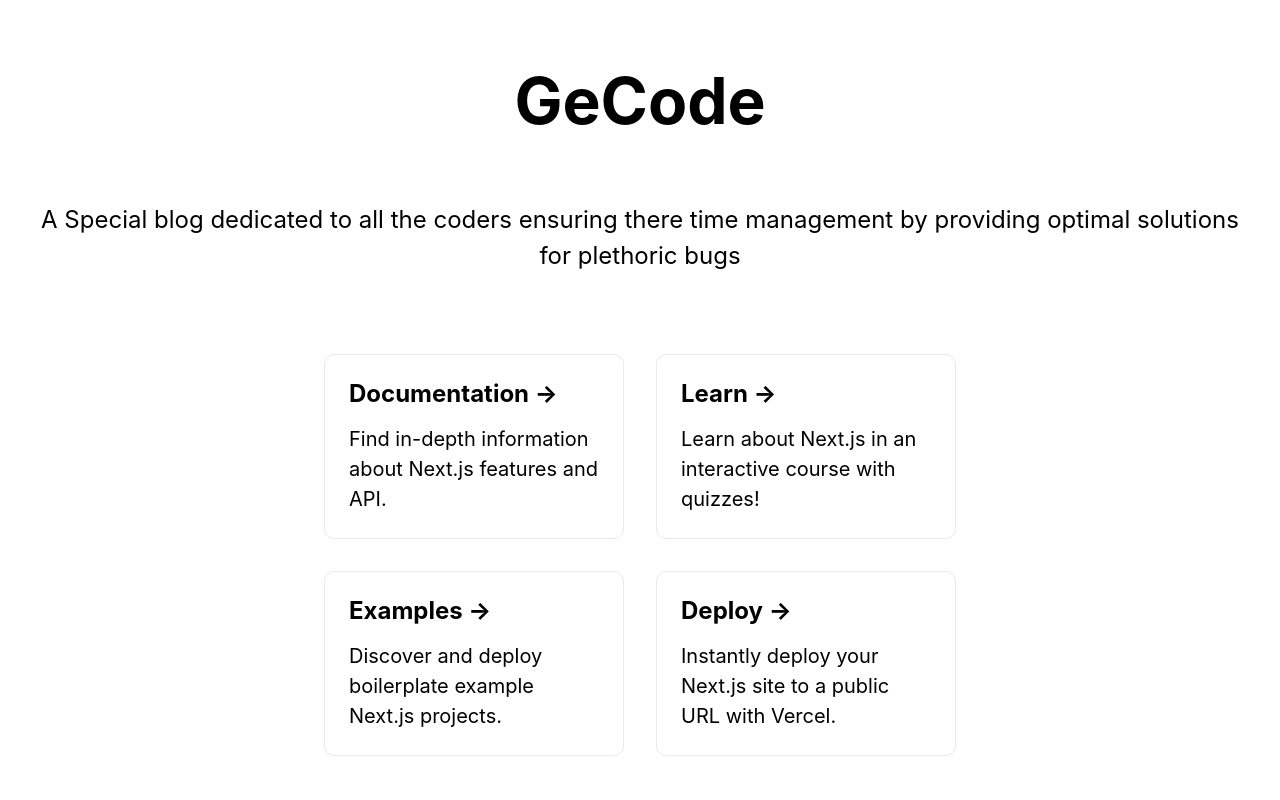
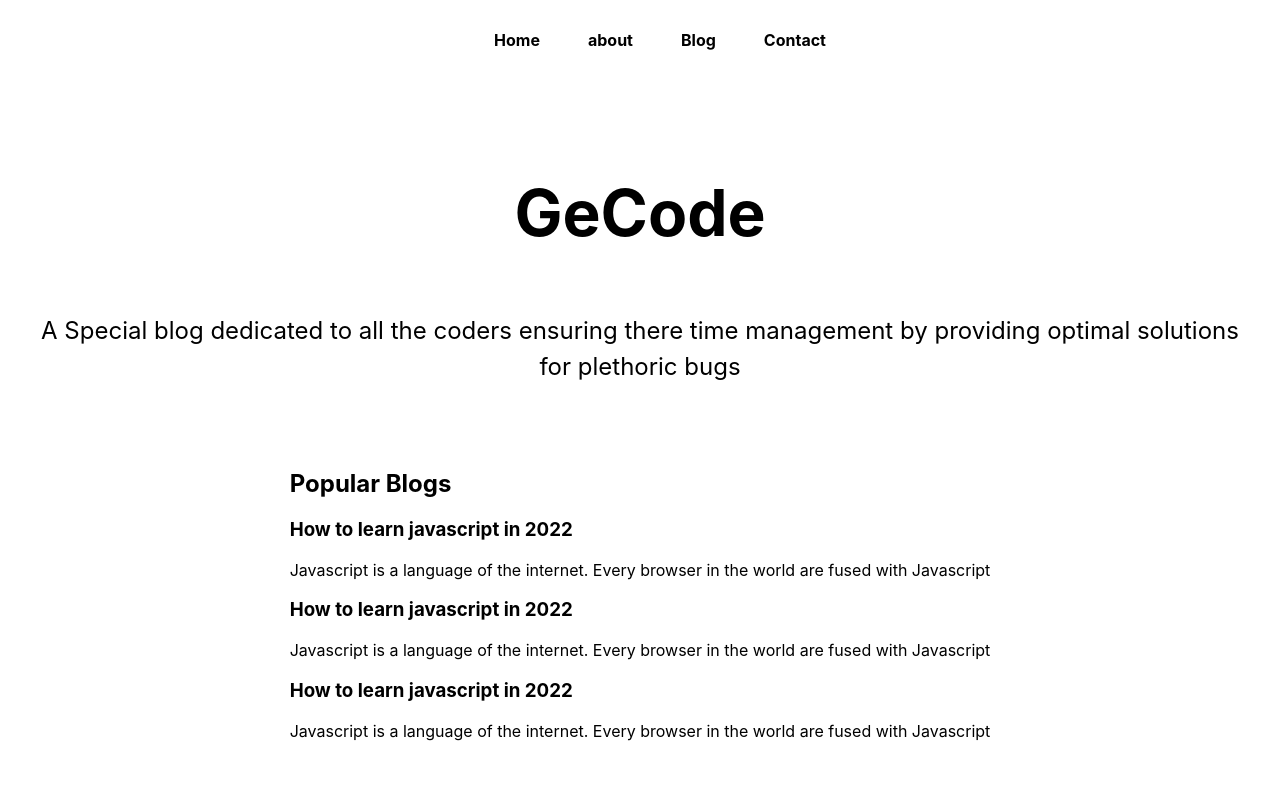
Before and after one commit to Synonymous64/journey-to-NextJS, a Next.js app in the folder gecode/: page / in a window 1280 px wide. Shown: the top 800 px of the page. Built offline with nearby package versions, Linux system fonts and the light colour scheme.

Commit message:
Styling and Images Info

```diff
--- a/gecode/pages/index.js
+++ b/gecode/pages/index.js
@@ -13,10 +13,17 @@
         <meta name="keyword" content="nextjs, Geek Coding blogs" />
         <link rel="icon" href="/favicon.ico" />
       </Head>
+      <nav className={styles.mainNav}>
+        <ul>
+          <li>Home</li>
+          <li>about</li>
+          <li>Blog</li>
+          <li>Contact</li>
+        </ul>
+      </nav>
       {/* To load a third-party script in a single route, import next/script and include the script directly in your page component: */}
       {/* The script will only be fetched and executed when this specific page is loaded on the browser. */}
       {/* lazy load */}
-      <Script src='/sc.js'></Script>
       <main className={styles.main}>
         <h1 className={styles.title}>
           GeCode
@@ -27,36 +34,26 @@
           there time management by providing optimal solutions for plethoric bugs
         </p>
 
-        <div className={styles.grid}>
-          <a href="https://nextjs.org/docs" className={styles.card}>
-            <h2>Documentation &rarr;</h2>
-            <p>Find in-depth information about Next.js features and API.</p>
-          </a>
-
-          <a href="https://nextjs.org/learn" className={styles.card}>
-            <h2>Learn &rarr;</h2>
-            <p>Learn about Next.js in an interactive course with quizzes!</p>
-          </a>
-
-          <a
-            href="https://github.com/vercel/next.js/tree/canary/examples"
-            className={styles.card}
-          >
-            <h2>Examples &rarr;</h2>
-            <p>Discover and deploy boilerplate example Next.js projects.</p>
-          </a>
-
-          <a
-            href="https://vercel.com/new?utm_source=create-next-app&utm_medium=default-template&utm_campaign=create-next-app"
-            target="_blank"
-            rel="noopener noreferrer"
-            className={styles.card}
-          >
-            <h2>Deploy &rarr;</h2>
+        <div className="blogs">
+          <div className="blogItem">
+            <h2>Popular Blogs</h2>
+            <h3>How to learn javascript in 2022</h3>
             <p>
-              Instantly deploy your Next.js site to a public URL with Vercel.
+              Javascript is a language of the internet. Every browser in the world are fused with Javascript
             </p>
-          </a>
+          </div>
+          <div className="blogItem">
+            <h3>How to learn javascript in 2022</h3>
+            <p>
+              Javascript is a language of the internet. Every browser in the world are fused with Javascript
+            </p>
+          </div>
+          <div className="blogItem">
+            <h3>How to learn javascript in 2022</h3>
+            <p>
+              Javascript is a language of the internet. Every browser in the world are fused with Javascript
+            </p>
+          </div>
         </div>
       </main>
 
--- a/gecode/styles/Home.module.css
+++ b/gecode/styles/Home.module.css
@@ -4,7 +4,7 @@
 
 .main {
   min-height: 100vh;
-  padding: 4rem 0;
+  padding: 2rem 0;
   flex: 1;
   display: flex;
   flex-direction: column;
@@ -127,3 +127,15 @@
     filter: invert(1);
   }
 }
+
+.mainNav ul {
+  display: flex;
+  justify-content: center;
+  margin-top: 30px;
+}
+
+.mainNav li {
+  list-style: none;
+  margin: 0 24px;
+  font-weight: bold;
+}
```
